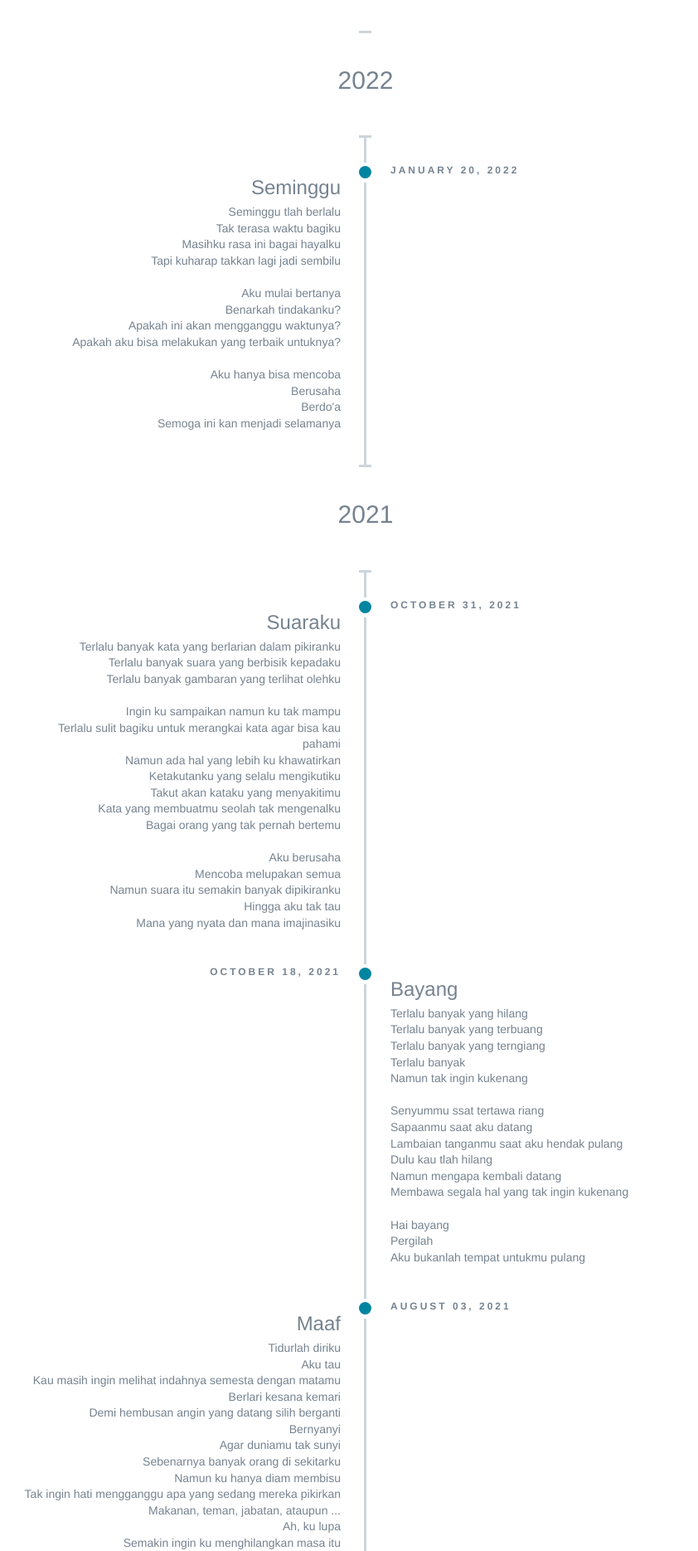
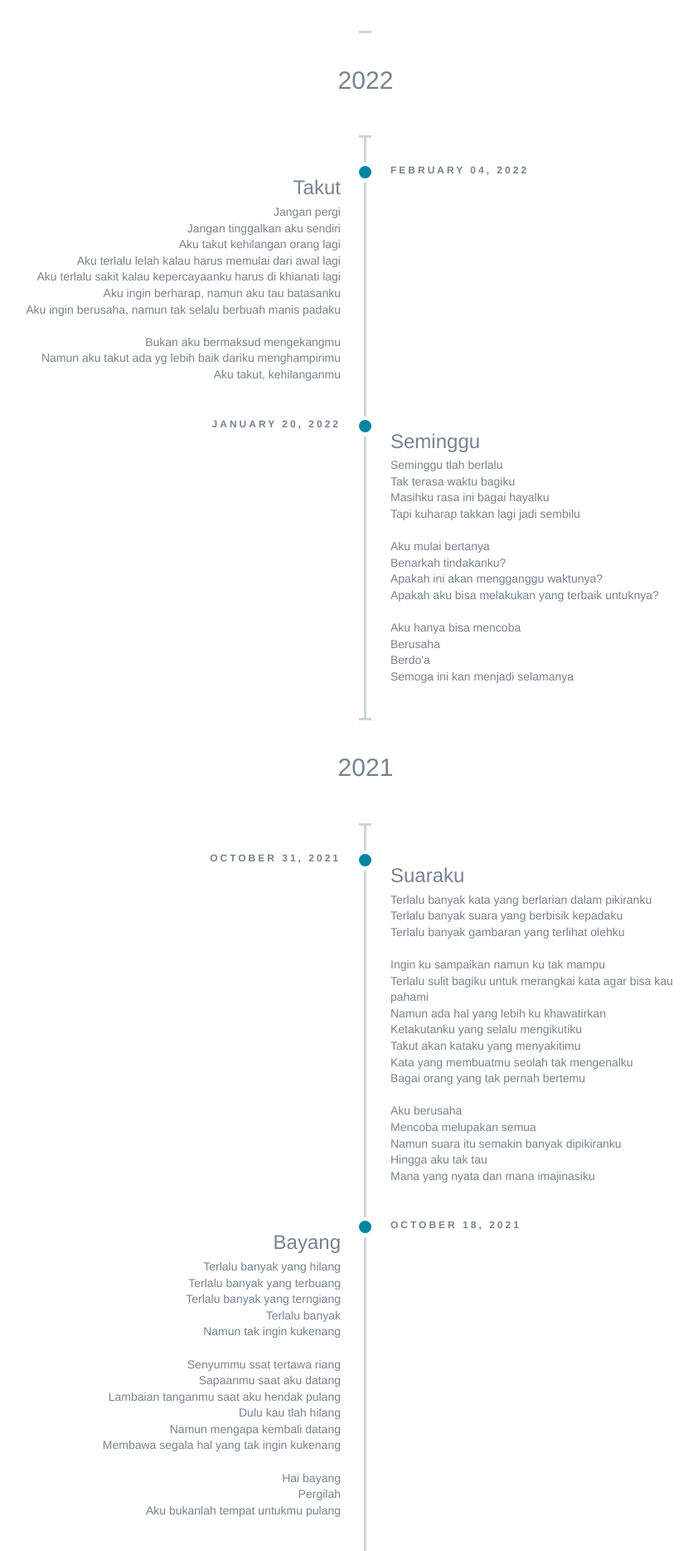
Before and after one commit to ikhsan15/iory_blog, a CodeIgniter app: page /iory_blog_ci3/index.php/postlinks/post_2 in a window 1280 px wide. Shown: the part 250-2119 px from the top of the page at 83% size, without its empty margins (199-1041 px from the left). Run offline with CodeIgniter, Linux system fonts and the light colour scheme; some libraries are stand-ins or nearby versions.

Commit message:
added new content

```diff
--- a/application/views/posts/postLinks/post_2.php
+++ b/application/views/posts/postLinks/post_2.php
@@ -58,6 +58,28 @@
 							<div class="timeline-marker"></div>
 							<div class="timeline-content">
 								<h2 class="timeline-title">2022</h2>
+							</div>
+						</li>
+						<li class="timeline-item">
+							<div class="timeline-info">
+								<span>February 04, 2022</span>
+							</div>
+							<div class="timeline-marker"></div>
+							<div class="timeline-content">
+								<h3 class="timeline-title"><a href=""> Takut </a></h3>
+								<p>
+									Jangan pergi <br>
+									Jangan tinggalkan aku sendiri <br>
+									Aku takut kehilangan orang lagi <br>
+									Aku terlalu lelah kalau harus memulai dari awal lagi <br>
+									Aku terlalu sakit kalau kepercayaanku harus di khianati lagi <br>
+									Aku ingin berharap, namun aku tau batasanku <br>
+									Aku ingin berusaha, namun tak selalu berbuah manis padaku <br> <br>
+
+									Bukan aku bermaksud mengekangmu <br>
+									Namun aku takut ada yg lebih baik dariku menghampirimu <br>
+									Aku takut, kehilanganmu
+								</p>
 							</div>
 						</li>
 						<li class="timeline-item">
```
